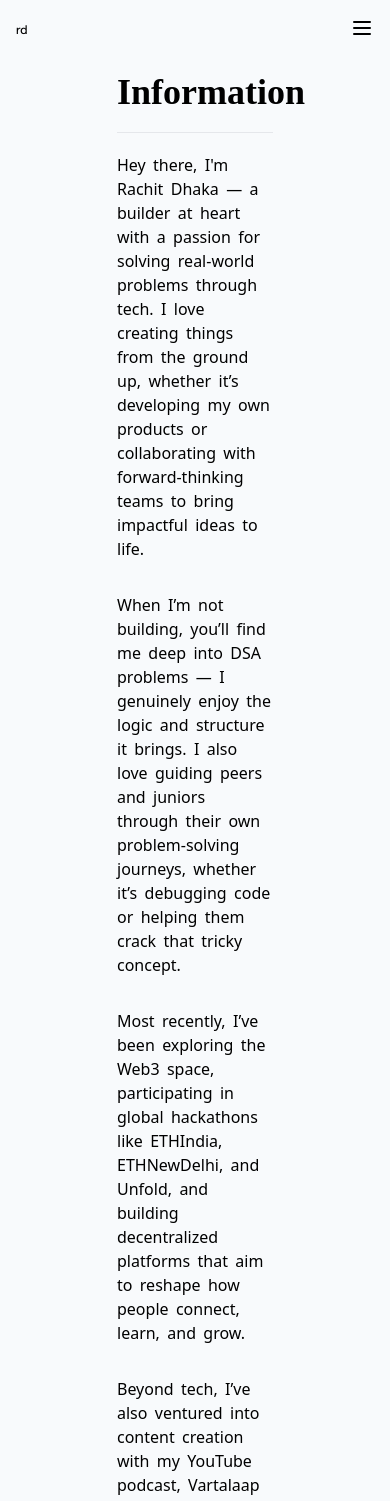
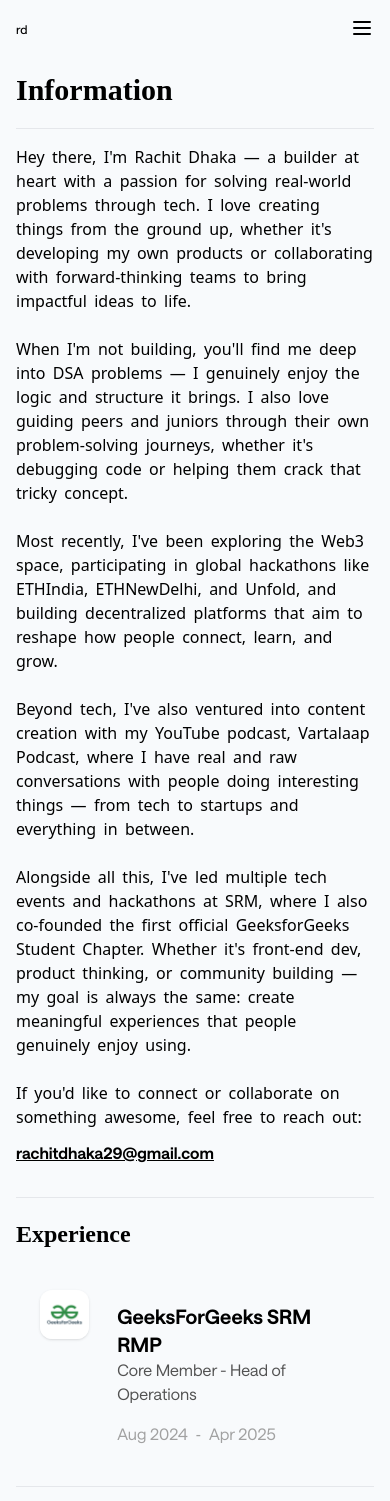
Before and after one commit to rachitdhaka/Rachit-Dhaka, a React (Vite) app: page /about in a window 390 px wide. Shown: the top 1501 px of the page. Built offline with nearby package versions, Linux system fonts and the light colour scheme; a web font is replaced by a local one.

Commit message:
Mobile respoonsive

```diff
--- a/src/components/About.jsx
+++ b/src/components/About.jsx
@@ -35,52 +35,53 @@ const experience = [
 const About = () => {
   return (
     <div className="bg-slate-50 min-h-screen">
-      <div className=" max-w-[40%] mx-auto">
+      {/* Changed from fixed width to responsive width */}
+      <div className="w-full max-w-4xl mx-auto px-4 sm:px-6 md:px-8">
         {/* heading */}
-        <div className="font-maga text-4xl py-4 font-bold">Information</div>
+        <div className="font-maga text-3xl sm:text-4xl py-4 font-bold">Information</div>
 
         {/* line  */}
         <hr className="border-gray-200 my-1" />
 
         {/* Mera Intro */}
         <div className="mb-8">
-          <p className="font-sans py-4" style={{ wordSpacing: "0.2rem" }}>
+          <p className="font-sans py-3 sm:py-4" style={{ wordSpacing: "0.2rem" }}>
             Hey there, I'm Rachit Dhaka — a builder at heart with a passion for
             solving real-world problems through tech. I love creating things
-            from the ground up, whether it’s developing my own products or
+            from the ground up, whether it's developing my own products or
             collaborating with forward-thinking teams to bring impactful ideas
             to life.
           </p>
 
-          <p className="font-sans py-4" style={{ wordSpacing: "0.2rem" }}>
-            When I’m not building, you’ll find me deep into DSA problems — I
+          <p className="font-sans py-3 sm:py-4" style={{ wordSpacing: "0.2rem" }}>
+            When I'm not building, you'll find me deep into DSA problems — I
             genuinely enjoy the logic and structure it brings. I also love
             guiding peers and juniors through their own problem-solving
-            journeys, whether it’s debugging code or helping them crack that
+            journeys, whether it's debugging code or helping them crack that
             tricky concept.
           </p>
 
-          <p className="font-sans py-4" style={{ wordSpacing: "0.2rem" }}>
-            Most recently, I’ve been exploring the Web3 space, participating in
+          <p className="font-sans py-3 sm:py-4" style={{ wordSpacing: "0.2rem" }}>
+            Most recently, I've been exploring the Web3 space, participating in
             global hackathons like ETHIndia, ETHNewDelhi, and Unfold, and
             building decentralized platforms that aim to reshape how people
             connect, learn, and grow.
           </p>
-          <p className="font-sans py-4" style={{ wordSpacing: "0.2rem" }}>
-            Beyond tech, I’ve also ventured into content creation with my
+          <p className="font-sans py-3 sm:py-4" style={{ wordSpacing: "0.2rem" }}>
+            Beyond tech, I've also ventured into content creation with my
             YouTube podcast, Vartalaap Podcast, where I have real and raw
             conversations with people doing interesting things — from tech to
             startups and everything in between.
           </p>
-          <p className="font-sans py-4" style={{ wordSpacing: "0.2rem" }}>
-            Alongside all this, I’ve led multiple tech events and hackathons at
+          <p className="font-sans py-3 sm:py-4" style={{ wordSpacing: "0.2rem" }}>
+            Alongside all this, I've led multiple tech events and hackathons at
             SRM, where I also co-founded the first official GeeksforGeeks
-            Student Chapter. Whether it’s front-end dev, product thinking, or
+            Student Chapter. Whether it's front-end dev, product thinking, or
             community building — my goal is always the same: create meaningful
             experiences that people genuinely enjoy using.
           </p>
 
-          <p className="font-sans py-4" style={{ wordSpacing: "0.2rem" }}>
+          <p className="font-sans py-3 sm:py-4" style={{ wordSpacing: "0.2rem" }}>
             If you'd like to connect or collaborate on something awesome, feel
             free to reach out:
           </p>
@@ -93,7 +94,7 @@ const About = () => {
         <hr className="border-gray-200 my-1" />
 
         {/* heading */}
-        <div className="font-maga text-3xl py-4 font-bold">Experience</div>
+        <div className="font-maga text-2xl sm:text-3xl py-4 font-bold">Experience</div>
 
         {/* experience wala section */}
         <div>
```
